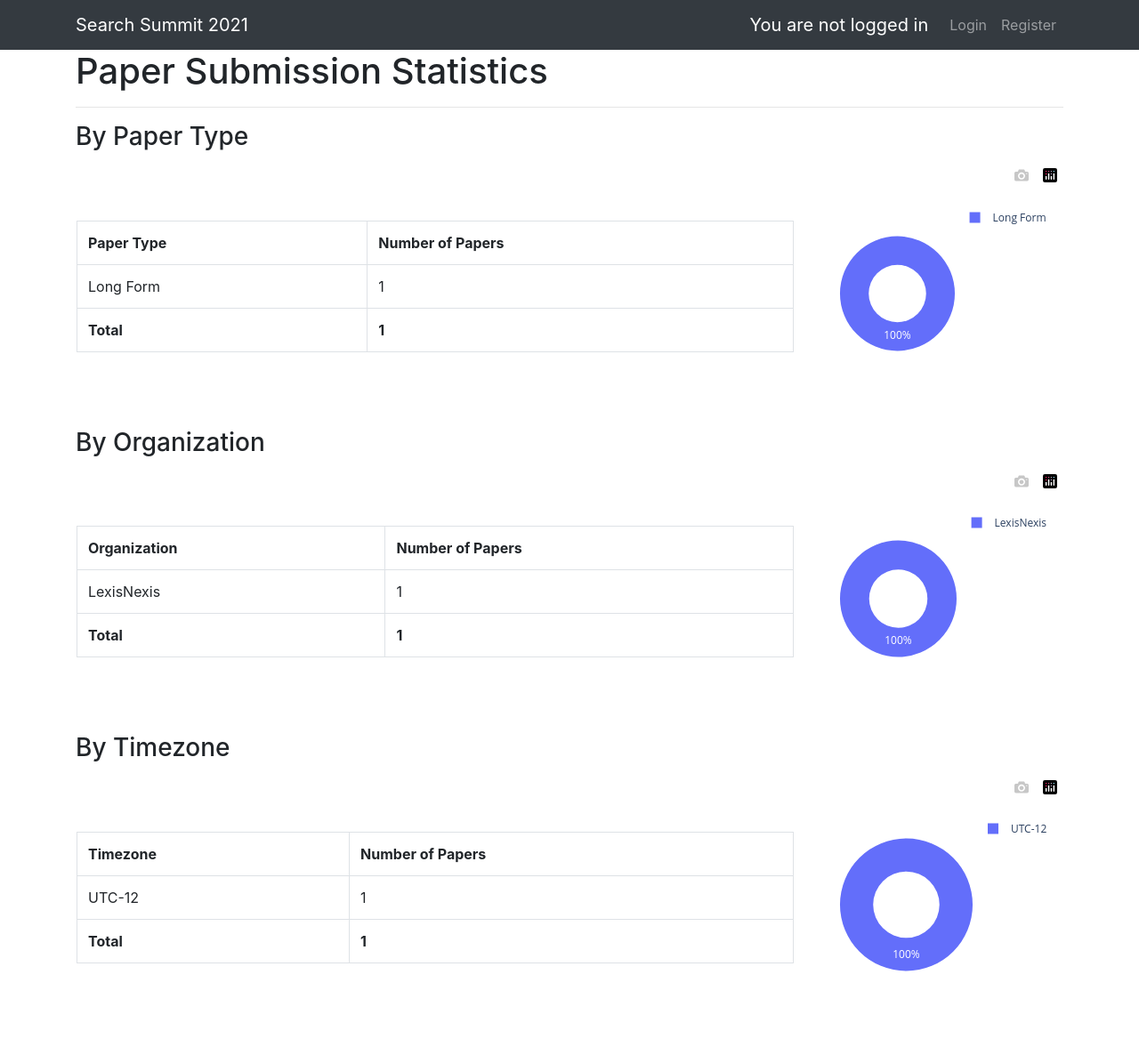
After one commit to sujitpal/sherpa, a Django app: page /submissions/ in a window 1280 px wide. The commit adds this page. Shown: the whole page at 89% size. Run offline with Django 3.2, Linux system fonts and the light colour scheme; tables that the repository leaves empty hold one stand-in row (values such as "Sample post"); some libraries are stand-ins or nearby versions.

Commit message:
new: submission stats with plotly charts

```diff
--- a/apps/urls.py
+++ b/apps/urls.py
@@ -18,6 +18,7 @@ from .views import (
     reviewRetrievePage,
     reviewUpdatePage,
     dashboardPage,
+    submissionStatsPage,
 )
 
 urlpatterns = [
@@ -41,5 +42,7 @@ urlpatterns = [
     path('review/<int:pk>', reviewRetrievePage, name='review_retrieve'),
     path('review/<int:pk>/update', reviewUpdatePage, name='review_update'),
     # dashboard
-    path('dashboard/', dashboardPage, name='dashboard')
+    path('dashboard/', dashboardPage, name='dashboard'),
+    # submission stats
+    path("submissions/", submissionStatsPage, name='submission-stats'),
 ]
--- a/apps/views.py
+++ b/apps/views.py
@@ -1,8 +1,12 @@
-from django.core.exceptions import PermissionDenied
+import operator
+from plotly.offline import plot
+import plotly.graph_objs as go
+
 from django.contrib import messages
 from django.contrib.auth import authenticate, login, logout
 from django.contrib.auth.models import User
 from django.core.paginator import Paginator, PageNotAnInteger, EmptyPage
+from django.db.models import Count
 from django.forms.models import model_to_dict
 from django.shortcuts import get_object_or_404, render, redirect
 from django.template.defaulttags import register
@@ -16,6 +20,71 @@ from .forms import (
 )
 from .models import Attendee, Paper, Review
 
+def _is_speaker(attendee):
+    # check if attendee has any papers that are accepted
+    num_papers_accepted = Paper.objects.filter(
+        primary_author__exact=attendee,
+        is_accepted=True).count()
+    return num_papers_accepted > 0
+
+
+def _get_logged_in_user(request):
+    logged_in_user = None
+    if request.user.is_authenticated:
+        logged_in_user = request.user.attendee
+    return logged_in_user
+
+
+def _get_star_rating(review_score):
+    if review_score == "Strong Accept":
+        star_rating = 4
+    elif review_score == "Accept":
+        star_rating = 3
+    elif review_score == "Maybe Accept":
+        star_rating = 2
+    elif review_score == "Reject":
+        star_rating = 1
+    else:
+        star_rating = 0
+    return star_rating
+
+
+def _convert_to_value_counts(list_of_dicts, key):
+    value_counts = []
+    for dict_entry in list_of_dicts:
+        value_counts.append((dict_entry[key], dict_entry['total']))
+    return value_counts
+
+
+def _convert_to_freq_table(values):
+    freqs = {}
+    for val in values:
+        if val in freqs.keys():
+            freqs[val] += 1
+        else:
+            freqs[val] = 1
+    value_counts = sorted(freqs.items(), key=operator.itemgetter(1))
+    return value_counts
+
+
+def _sum_value_counts(value_counts):
+    return sum([c for v, c in value_counts])
+
+
+def _generate_pie_chart(value_counts, chart_title):
+    values = [vc[0] for vc in value_counts]
+    counts = [vc[1] for vc in value_counts]
+    fig = go.Figure()
+    pie = go.Pie(values=counts, labels=values,
+        hole=0.5, showlegend=True, name=chart_title)
+    fig.update_layout(autosize=False,
+        width=300, height=300,
+        margin=dict(l=50, r=50, b=50, t=50, pad=4))
+    fig.add_trace(pie)
+    plt_div = plot(fig, output_type='div', include_plotlyjs=False)
+    return plt_div
+
+
 # Create your views here.
 
 def indexPage(request):
@@ -23,7 +92,7 @@ def indexPage(request):
     # calls to redirect('user_portal') defined below
     context = {}
     if request.user.is_authenticated:
-        context["logged_in_user"] = request.user.attendee
+        context["logged_in_user"] = _get_logged_in_user(request)
     return render(request, 'apps/index.html', context)
 
 
@@ -87,7 +156,7 @@ def attendeeListPage(request):
     context = {
         "attendees" : attendees,
         "num_attendees": num_attendees,
-        "logged_in_user": request.user.attendee
+        "logged_in_user": _get_logged_in_user(request)
     }
     return render(request, "apps/attendees.html", context)
 
@@ -110,17 +179,9 @@ def attendeeProfilePage(request):
         form = ProfileForm(initial=initial_data)
         context = {
             "profile_form": form,
-            "logged_in_user": request.user.attendee
+            "logged_in_user": _get_logged_in_user(request)
         }
         return render(request, 'apps/attendee_profile_update.html', context)
-
-
-def _is_speaker(attendee):
-    # check if attendee has any papers that are accepted
-    num_papers_accepted = Paper.objects.filter(
-        primary_author__exact=attendee,
-        is_accepted=True).count()
-    return num_papers_accepted > 0
 
 
 def attendeeSpeakerUpdatePage(request):
@@ -143,21 +204,18 @@ def attendeeSpeakerUpdatePage(request):
         form = SpeakerForm(initial=initial_data)
         context = {
             "speaker_form": form,
-            "logged_in_user": request.user.attendee
+            "logged_in_user": _get_logged_in_user(request)
         }
         return render(request, 'apps/attendee_speakerbio_update.html', context)
 
 
 def attendeeSpeakerViewPage(request, pk):
-    logged_in_user = None
-    if request.user.is_authenticated:
-        logged_in_user = request.user.attendee
     speaker = get_object_or_404(Attendee, pk=pk)
     if not _is_speaker(speaker):
         return redirect('index')
     context = {
         "speaker": speaker,
-        "logged_in_user": logged_in_user
+        "logged_in_user": _get_logged_in_user(request)
     }
     return render(request, "apps/attendee_speakerbio_view.html", context)
 
@@ -175,7 +233,7 @@ def paperCreatePage(request):
         form = PaperForm()
         context = {
             'paper_form': form,
-            'logged_in_user': request.user.attendee
+            'logged_in_user': _get_logged_in_user(request)
         }
         return render(request, "apps/paper_create.html", context)
 
@@ -191,7 +249,7 @@ def paperRetrievePage(request, pk):
         "paper": paper,
         "paper_author": paper.primary_author.name,
         "paper_coauthors": paper_coauthors,
-        "logged_in_user": request.user.attendee
+        "logged_in_user": _get_logged_in_user(request)
     }
     return render(request, 'apps/paper.html', context)
 
@@ -241,7 +299,7 @@ def paperListPage(request):
     context = {
         "papers" : papers,
         "num_papers": num_papers,
-        "logged_in_user": request.user.attendee
+        "logged_in_user": _get_logged_in_user(request)
     }
     return render(request, 'apps/papers.html', context)
 
@@ -269,23 +327,9 @@ def reviewCreatePage(request, pk):
         context = {
             "review_form": form,
             "init_data": init_data,
-            "logged_in_user": request.user.attendee
+            "logged_in_user": _get_logged_in_user(request)
         }
         return render(request, "apps/review_create.html", context)
-
-
-def _get_star_rating(review_score):
-    if review_score == "Strong Accept":
-        star_rating = 4
-    elif review_score == "Accept":
-        star_rating = 3
-    elif review_score == "Maybe Accept":
-        star_rating = 2
-    elif review_score == "Reject":
-        star_rating = 1
-    else:
-        star_rating = 0
-    return star_rating
 
 
 def reviewRetrievePage(request, pk):
@@ -298,7 +342,7 @@ def reviewRetrievePage(request, pk):
     star_rating = range(_get_star_rating(review.score))
     context = {
         "review": review,
-        "logged_in_user": request.user.attendee,
+        "logged_in_user": _get_logged_in_user(request),
         "star_rating": star_rating
     }
     return render(request, 'apps/review.html', context)
@@ -331,7 +375,7 @@ def dashboardPage(request):
         return redirect('index')
     context = {}
     logged_in_user = request.user.attendee
-    context['logged_in_user'] = logged_in_user
+    context['logged_in_user'] = _get_logged_in_user(request)
     # update profile: /attendee/<logged_in_user.id>/update
     # TODO: need update attendee view
     # my papers
@@ -354,3 +398,37 @@ def dashboardPage(request):
         context['my_review_tasks'] = my_review_tasks
     # full list of papers
     return render(request, 'apps/dashboard.html', context)
+
+
+def submissionStatsPage(request):
+    papers_by_type = (Paper.objects.all()
+        .values('paper_type')
+        .annotate(total=Count('paper_type'))
+        .order_by('total'))
+    papers_by_type = _convert_to_value_counts(papers_by_type, 'paper_type')
+    papers_by_type_totals = _sum_value_counts(papers_by_type)
+    papers_by_type_pie = _generate_pie_chart(papers_by_type, 'Papers by Paper Type')
+
+    paper_author_orgs = [p.primary_author.org for p in Paper.objects.all()]
+    papers_by_org = _convert_to_freq_table(paper_author_orgs)
+    papers_by_org_totals = _sum_value_counts(papers_by_org)
+    papers_by_org_pie = _generate_pie_chart(papers_by_org, 'Papers by Organization')
+
+    paper_author_tzs = [p.primary_author.timezone for p in Paper.objects.all()]
+    papers_by_tz = _convert_to_freq_table(paper_author_tzs)
+    papers_by_tz_totals = _sum_value_counts(papers_by_tz)
+    papers_by_tz_pie = _generate_pie_chart(papers_by_tz, 'Papers by Timezone')
+
+    context = {
+        'papers_by_type': papers_by_type,
+        'papers_by_type_totals': papers_by_type_totals,
+        'papers_by_type_pie': papers_by_type_pie,
+        'papers_by_org': papers_by_org,
+        'papers_by_org_totals': papers_by_org_totals,
+        'papers_by_org_pie': papers_by_org_pie,
+        'papers_by_tz': papers_by_tz,
+        'papers_by_tz_totals': papers_by_tz_totals,
+        'papers_by_tz_pie': papers_by_tz_pie,
+        'logged_in_user': _get_logged_in_user(request)
+    }
+    return render(request, 'apps/submit_stats.html', context)
--- /dev/null
+++ b/requirements.txt
@@ -0,0 +1,2 @@
+django
+django-plotly-dash
--- a/templates/apps/base.html
+++ b/templates/apps/base.html
@@ -10,6 +10,7 @@
     <link rel="stylesheet" href="{% static 'css/bootstrap.min.css' %}">
     <link rel="stylesheet" href="{% static 'fa/css/all.min.css' %}">
     <script src="{% static 'js/bootstrap.min.js' %}"></script>
+    <script src="https://cdn.plot.ly/plotly-latest.min.js"></script>
     <title>{% block title %}<!-- TODO: Put Title here -->{% endblock %}</title>
 </head>
 
--- /dev/null
+++ b/templates/apps/submit_stats.html
@@ -0,0 +1,96 @@
+{% extends 'apps/base.html' %}
+
+{% block title %}
+Paper Submission Statistics
+{% endblock %}
+
+{% block content %}
+<div class="container">
+    <h1>Paper Submission Statistics</h1>
+    <hr/>
+    <h3>By Paper Type</h3>
+    <table>
+        <tr>
+            <td width="75%">
+                <table class="table table-bordered">
+                    <tr>
+                        <th>Paper Type</th>
+                        <th>Number of Papers</th>
+                    </tr>
+                    {% for paper_type, num_papers in papers_by_type %}
+                    <tr>
+                        <td>{{ paper_type }}</td>
+                        <td>{{ num_papers }}</td>
+                    </tr>
+                    {% endfor %}
+                    <tr>
+                        <th>Total</th>
+                        <th>{{ papers_by_type_totals }}</th>
+                    </tr>
+                </table>
+            </td>
+            <td width="25%">
+                <div style="width:600;height:500">
+                    {{ papers_by_type_pie|safe }}
+                </div>
+            </td>
+        </tr>
+    </table>
+    <h3>By Organization</h3>
+    <table>
+        <tr>
+            <td width="75%">
+                <table class="table table-bordered">
+                    <tr>
+                        <th>Organization</th>
+                        <th>Number of Papers</th>
+                    </tr>
+                    {% for org, num_papers in papers_by_org %}
+                    <tr>
+                        <td>{{ org }}</td>
+                        <td>{{ num_papers }}</td>
+                    </tr>
+                    {% endfor %}
+                    <tr>
+                        <th>Total</th>
+                        <th>{{ papers_by_org_totals }}</th>
+                    </tr>
+                </table>
+            </td>
+            <td width="25%">
+                <div style="width:600;height:500">
+                    {{ papers_by_org_pie|safe }}
+                </div>
+            </td>
+        </tr>
+    </table>
+    <h3>By Timezone</h3>
+    <table>
+        <tr>
+            <td width="75%">
+                <table class="table table-bordered">
+                    <tr>
+                        <th>Timezone</th>
+                        <th>Number of Papers</th>
+                    </tr>
+                    {% for timezone, num_papers in papers_by_tz %}
+                    <tr>
+                        <td>{{ timezone }}</td>
+                        <td>{{ num_papers }}</td>
+                    </tr>
+                    {% endfor %}
+                    <tr>
+                        <th>Total</th>
+                        <th>{{ papers_by_tz_totals }}</th>
+                    </tr>
+                </table>
+            </td>
+            <td width="25%">
+                <div style="width:600;height:500">
+                    {{ papers_by_tz_pie|safe }}
+                </div>
+            </td>
+        </tr>
+    </table>
+</div>
+{% endblock %}
```
